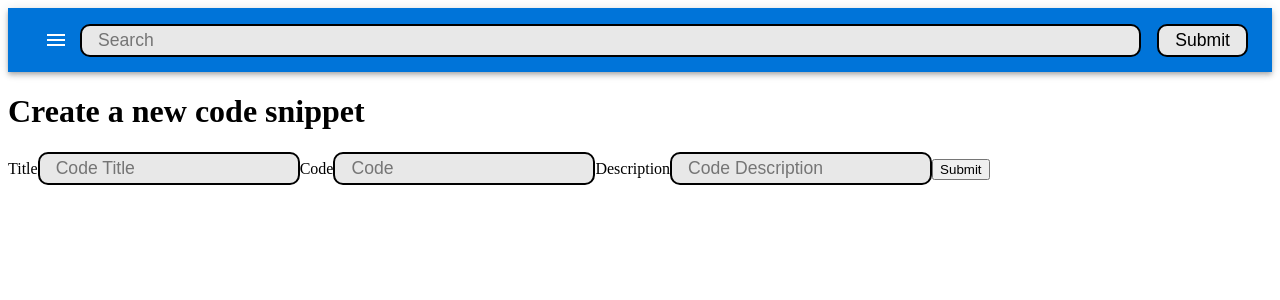
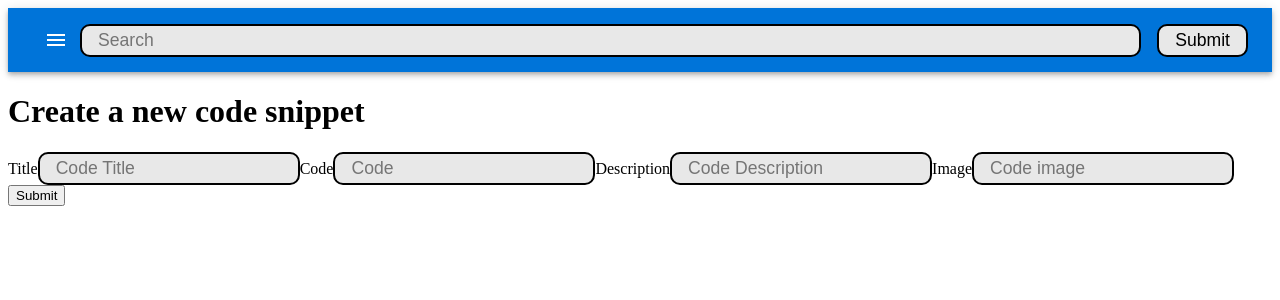
Before and after one commit to 99Raul/front-end-group, a React (Create React App) app: page /create in a window 1280 px wide. Shown: the top 300 px of the page. Built offline with nearby package versions, Linux system fonts and the light colour scheme.

Commit message:
fixed issue where image was not showing up

```diff
--- a/src/components/CodeEdit/codeEdit.js
+++ b/src/components/CodeEdit/codeEdit.js
@@ -10,11 +10,7 @@ function CodeEdit(props) {
 		fetch(`http://localhost:4000/${props.match.params.id}`)
 			.then((response) => response.json())
 			.then((data) => {
-				setCode({
-					title: data.title,
-					description: data.description,
-					body: data.body,
-				});
+				setCode(data);
 			});
 		// eslint-disable-next-line react-hooks/exhaustive-deps
 	}, []);
--- a/src/components/CodeForm/codeForm.js
+++ b/src/components/CodeForm/codeForm.js
@@ -33,6 +33,17 @@ function codeForm(props) {
 				name='description'
 				id='description'
 			/>
+
+			<label htmlFor='image'>Image</label>
+			<input
+				type='text'
+				value={props.code.img}
+				onChange={props.handleChange}
+				placeholder='Code image'
+				name='img'
+				id='img'
+			/>
+
 			<button>Submit</button>
 		</form>
 	);
--- /dev/null
+++ b/src/components/CodeInfo/codeInfo.css
@@ -0,0 +1,7 @@
+.code-info-image {
+	width: 70vw;
+}
+.code-info-snip {
+	display: flex;
+	flex-direction: column;
+}
--- a/src/components/CodeInfo/codeInfo.js
+++ b/src/components/CodeInfo/codeInfo.js
@@ -1,5 +1,6 @@
 import React, { useState, useEffect } from 'react';
 import { Link, Redirect } from 'react-router-dom';
+import './codeInfo.css';
 
 function CodeInfo(props) {
 	const [code, setCode] = useState(null);
@@ -32,14 +33,17 @@ function CodeInfo(props) {
 	}
 
 	return (
-		<>
+		<div className='code-info-snip'>
 			<h1>Code Snippet</h1>
 			<h2>{code.title}</h2>
 			<p>{code.body}</p>
 			<p>{code.description}</p>
-			<Link to={`${code._id}/edit`}>Edit</Link>
-			<button onClick={deleteCode}>Delete</button>
-		</>
+			<img className='code-info-image' src={code.img} alt={code.description} />
+			<div>
+				<Link to={`${code._id}/edit`}>Edit</Link>
+				<button onClick={deleteCode}>Delete</button>
+			</div>
+		</div>
 	);
 }
 
--- /dev/null
+++ b/src/components/CodeList/codeList.css
@@ -0,0 +1,3 @@
+.code-card-img {
+	width: 200px;
+}
--- a/src/components/CodeList/codeList.js
+++ b/src/components/CodeList/codeList.js
@@ -1,5 +1,6 @@
 import React, { useState, useEffect } from 'react';
 import { Link } from 'react-router-dom';
+import './codeList.css';
 
 function CodeList() {
 	const [codes, setCode] = useState([]);
@@ -27,7 +28,7 @@ function CodeList() {
 				<div className='code-card' key={code._id}>
 					<Link to={`/${code._id}`}>
 						<h2>{code.title}</h2>
-						<img src={code.img} alt={code.title} />
+						<img className='code-card-img' src={code.img} alt={code.title} />
 					</Link>
 				</div>
 			))}
```
